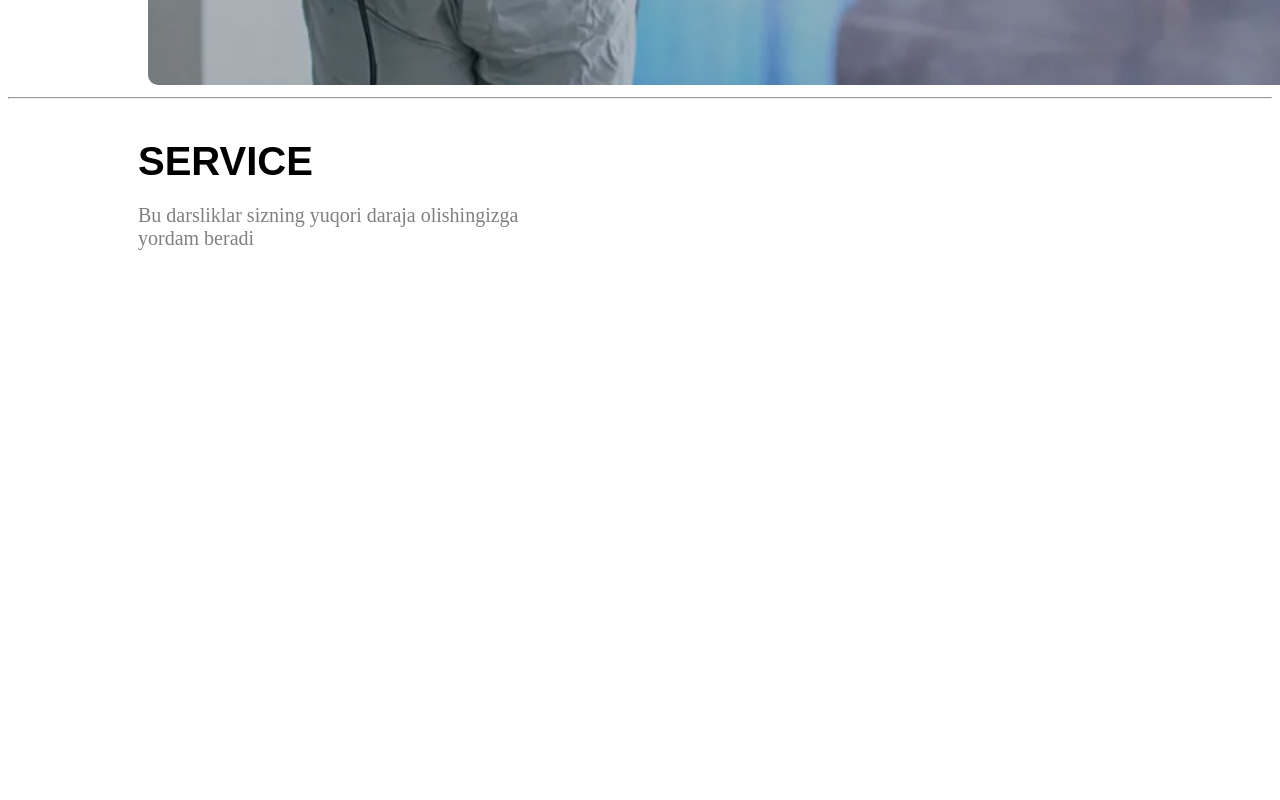
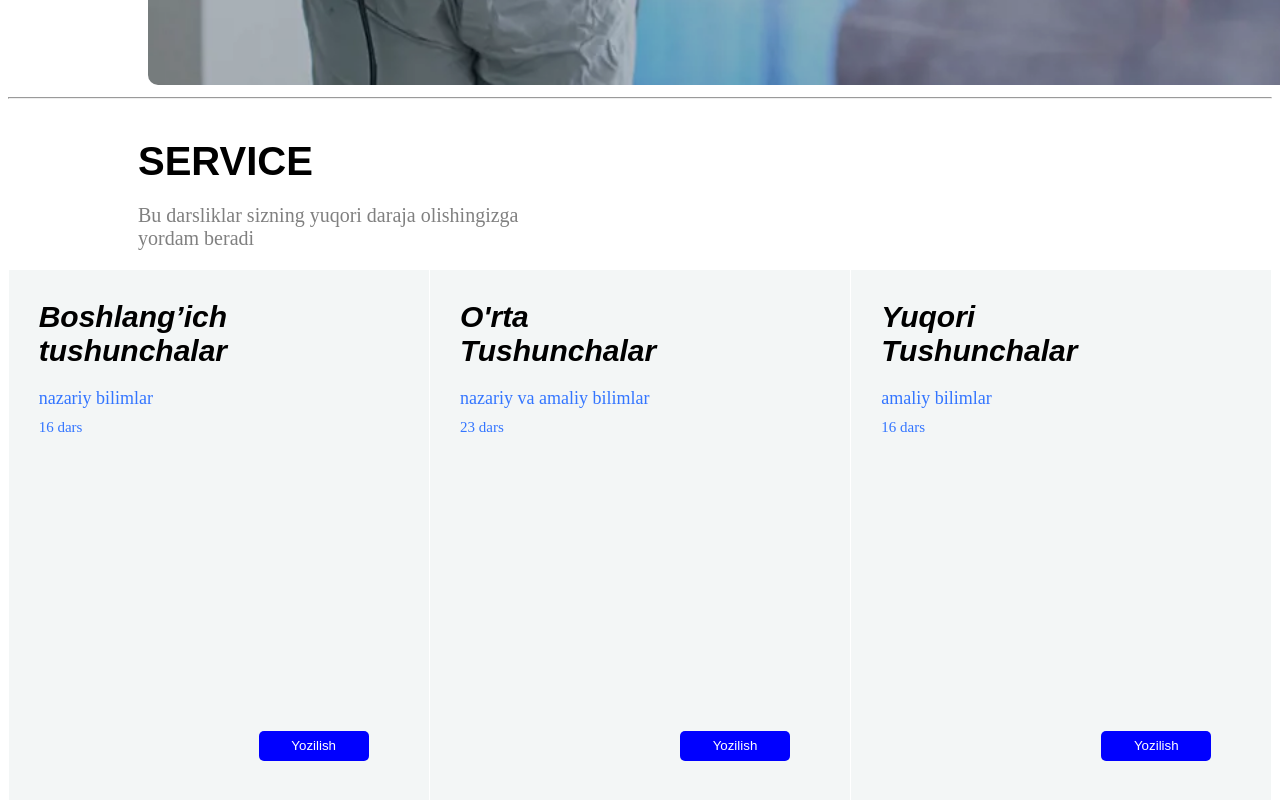
Before and after one commit to Akmalov-dev/Disenfaction, a React (Vite) app: page /home in a window 1280 px wide. Shown: the part 1841-2641 px from the top of the page. Before the commit the page ends 2111 px from the top, so only its background shows below. Built offline with nearby package versions, Linux system fonts and the light colour scheme.

Commit message:
ending midlle

```diff
--- a/src/pages/homePage/HomePage.css
+++ b/src/pages/homePage/HomePage.css
@@ -119,3 +119,52 @@
     margin-left: 130px;
     margin-top: 0;
 }
+.boxes{
+    display: flex;
+    justify-content: space-around;
+}
+.first-box{
+    background-color: #F3F6F6;
+    width: 420px;
+    height: 530px;
+}
+.f-tushuncha{
+    font-size: 30px;
+    font-weight: bold;
+    font-family: Arial, Helvetica, sans-serif;
+    font-style: italic;
+    width: 200px;
+    margin-bottom: 20px;
+}
+.f-nazariy{
+    font-size: 18px;
+    color: #3375FF;
+    margin-top: 0;
+    margin-bottom: 0;
+}
+.f-dars{
+    font-size: 15px;
+    color: #3375FF;
+    margin-top: 10px;
+}
+.box-fonts{
+      display: flex;
+      flex-direction: column;
+      margin-left: 30px;
+}
+.btn-yozilish{
+    border-style: none;
+    background-color: blue;
+    border-radius: 5px;
+    color: white;
+    width: 110px;
+    height: 30px;
+    margin-top: 280px;
+    margin-left: 250px;
+}
+.btn-yozilish:active{
+    opacity: 70%;
+}
+.btn-yozilish:hover{
+    color: red;
+}
--- a/src/pages/homePage/homepage.jsx
+++ b/src/pages/homePage/homepage.jsx
@@ -59,6 +59,43 @@ const homepage = () => {
       <p className='f-service'>SERVICE</p>
       <p className='f-darslik'>Bu darsliklar sizning yuqori daraja olishingizga yordam beradi</p>
      </div>
+
+     <div className='boxes'>
+      <div className='first-box'>
+        <div className='box-fonts'>
+          <p className='f-tushuncha'>Boshlang’ich tushunchalar</p>
+          <p className='f-nazariy'>nazariy bilimlar</p>
+          <p className='f-dars'>16 dars</p>
+        </div>
+        <div>
+          <button className='btn-yozilish'>Yozilish</button>
+        </div>
+      </div>
+
+      <div className='first-box'>
+        <div className='box-fonts'>
+          <p className='f-tushuncha'>O'rta Tushunchalar</p>
+          <p className='f-nazariy'>nazariy va amaliy bilimlar</p>
+          <p className='f-dars'>23 dars</p>
+        </div>
+        <div>
+          <button className='btn-yozilish'>Yozilish</button>
+        </div>
+      </div>
+
+      <div className='first-box'>
+        <div className='box-fonts'>
+          <p className='f-tushuncha'>Yuqori Tushunchalar</p>
+          <p className='f-nazariy'>amaliy bilimlar</p>
+          <p className='f-dars'>16 dars</p>
+        </div>
+        <div>
+          <button className='btn-yozilish'>Yozilish</button>
+        </div>
+      </div>
+     </div>
+
+
     </>
   )
 }
```
